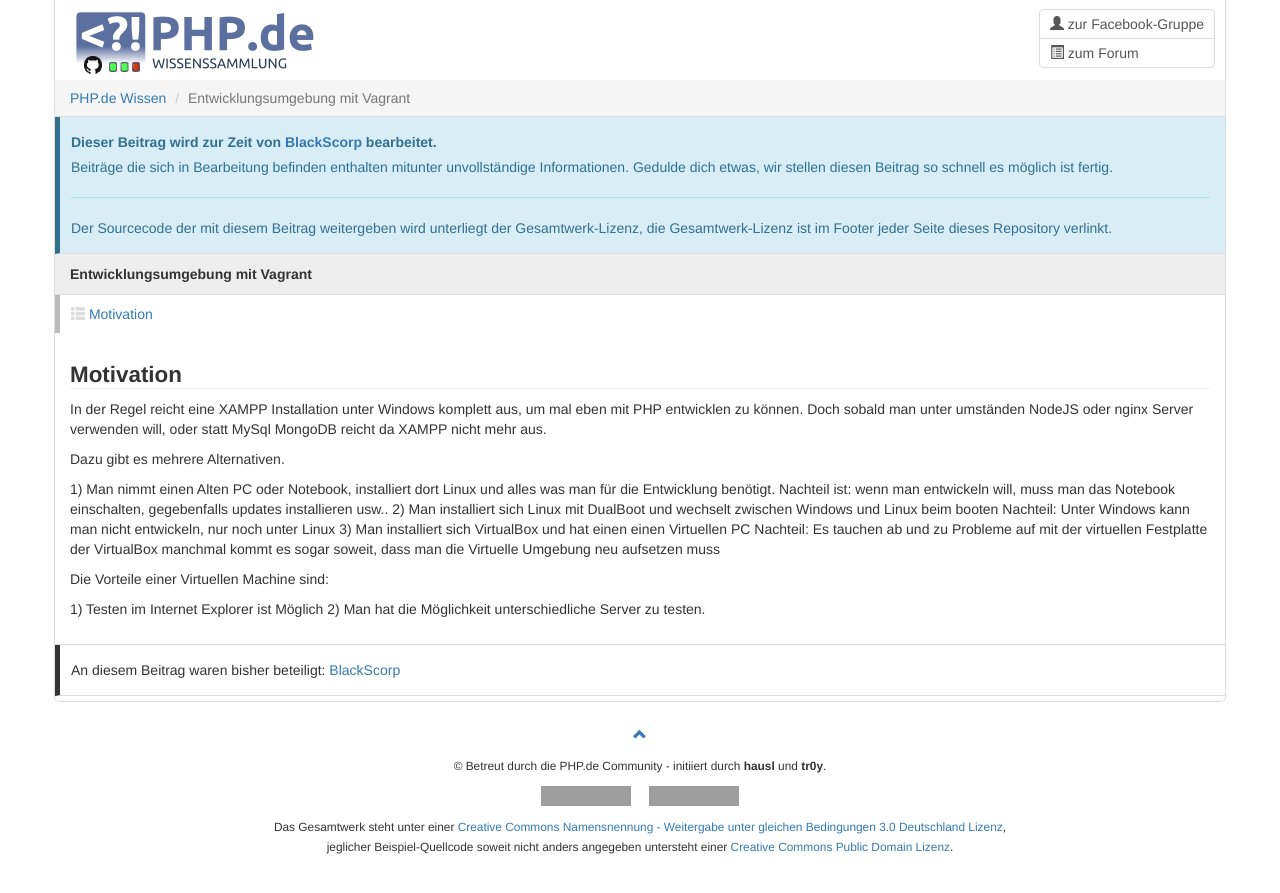
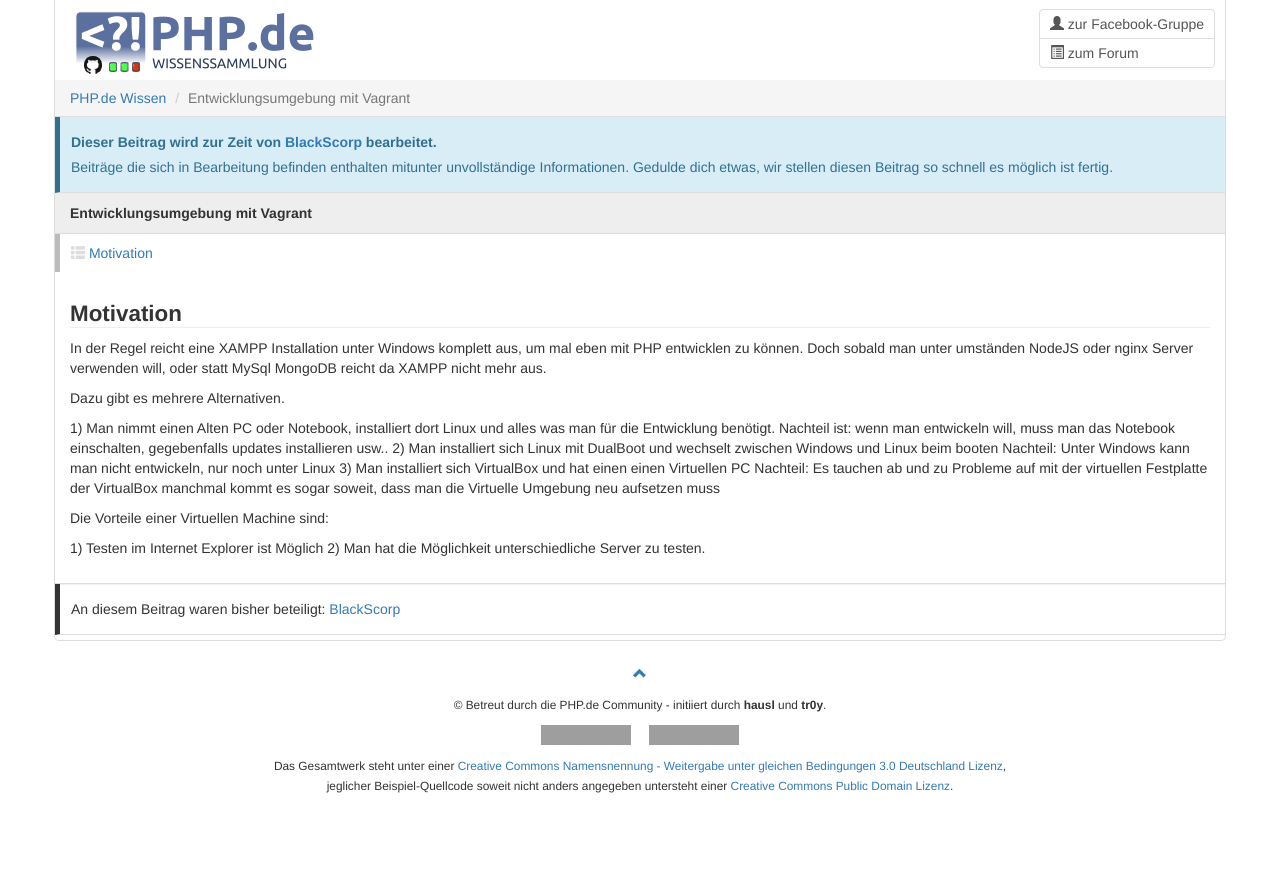
Before and after one commit to php-de/php-de.github.io, a Jekyll site: the page built from dev-enviroment/vagrant.md, in a window 1280 px wide. Shown: the top 893 px of the page. Built offline with Jekyll 4.4.1, drawn with Linux system fonts in a browser that asks for light colours; nearby versions of some CDN libraries; grey boxes are pictures that could not be loaded.

Commit message:
+Standard-Lizenz Verhalten verändert
Der Lizenzhinweis im Beitragsstatus-Alert erscheint nur wenn die Lizenz für den jeweiligen Beitrags-Sourcecode festgelegt wurde.

```diff
--- a/_layouts/guide.html
+++ b/_layouts/guide.html
@@ -17,7 +17,7 @@ layout: default
         {% when 'deprecated' %}<p><strong>Dieser Beitrag wurde von <a href="http://www.php.de/member.php?u={{ currentEditor.profile }}">{{ currentEditor.name }}</a> als veraltet gekennzeichnet.</strong></p><p>Beiträge die als veraltet gekennzeichnet wurden müssen überarbeitet werden. Wir geben uns mühe die notwendigen Informationen so schnell es geht zusammenzutragen und einzupflegen. Solltest du etwas beisteuern möchten, kannst du im Issue-Tracker unseres Repository einen Eintrag erstellen.</p>
         {% else %}<p><strong>Dieser Beitrag ist fertiggestellt und wurde zuletzt von <a href="http://www.php.de/member.php?u={{ currentEditor.profile }}">{{ currentEditor.name }}</a> bearbeitet.</strong></p>
     {% endcase %}
-    <hr /><p>{% if page.license-url %}<b>Differenzierte Sourcecode-Lizenz:</b> Der Sourcecode der mit diesem Beitrag weitergegeben wird unterliegt <a href="{{ page.license-url }}">einer anderen Lizenz</a> und wird nicht durch die Gesamtwerk-Lizenz dieses Repositories abgedeckt.{% else %}Der Sourcecode der mit diesem Beitrag weitergeben wird unterliegt der Gesamtwerk-Lizenz, die Gesamtwerk-Lizenz ist im Footer jeder Seite dieses Repository verlinkt.{% endif %}</p>
+    {% if page.license-url %}<hr /><p><b>Differenzierte Sourcecode-Lizenz:</b> Der Sourcecode der mit diesem Beitrag weitergegeben wird unterliegt <a href="{{ page.license-url }}">einer anderen Lizenz</a> und wird nicht durch die Gesamtwerk-Lizenz dieses Repositories abgedeckt.</p>{% endif %}
 </div>
 <div id="guide">
     <div class="group-panel panel panel-default">
```
